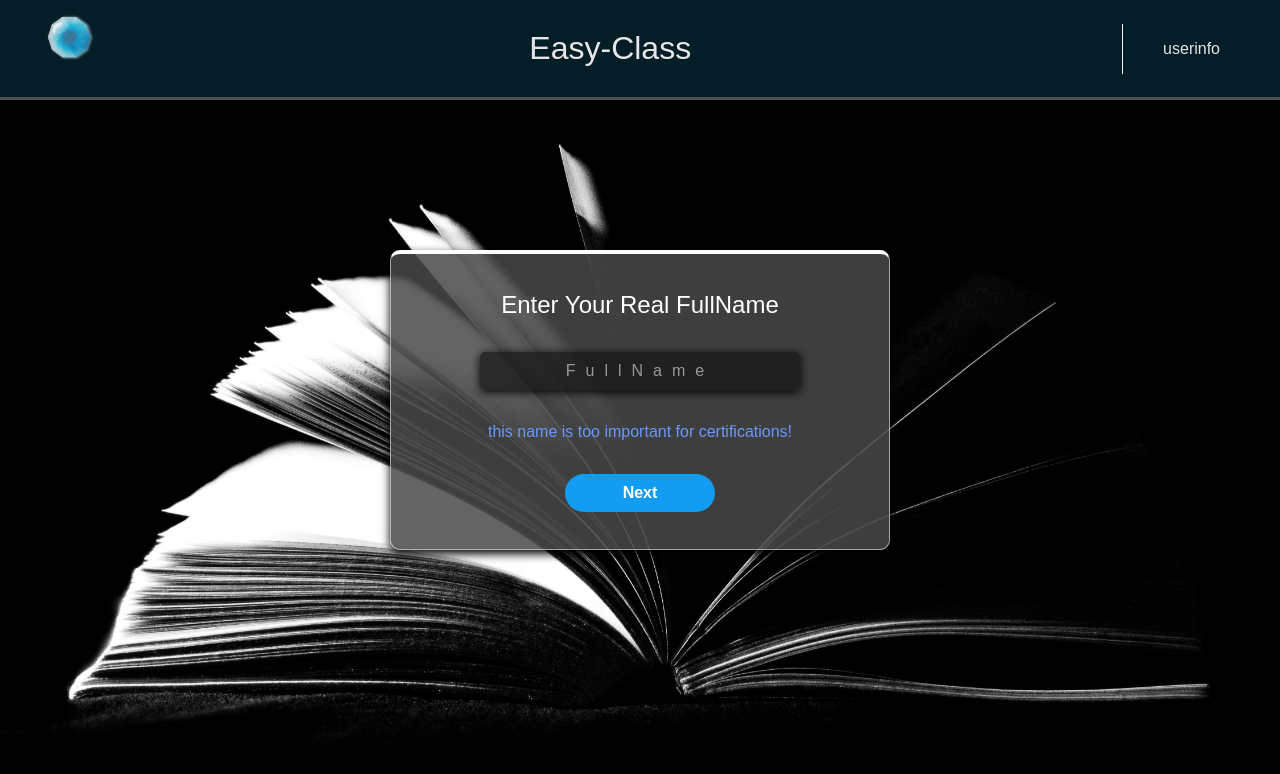
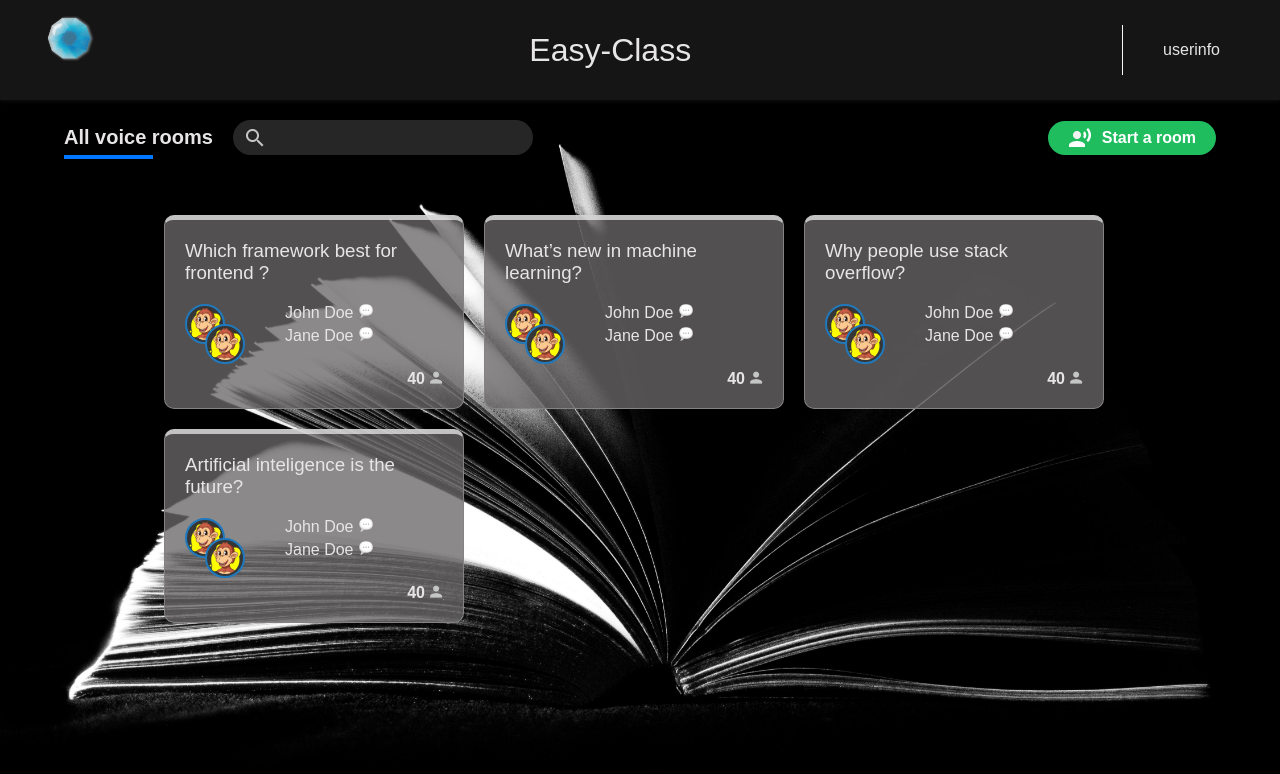
Before and after one commit to afghan106/Easy-class-mern-and-web-RTC-Project, a React (Create React App) app in the folder frontend/: page /rooms in a window 1280 px wide. Before the commit this address led to /activate. Shown: the top 774 px of the page. Built offline with nearby package versions, Linux system fonts and the light colour scheme; no server answers.

Commit message:
create the Room card component ,Rooms Page,Avatar component and add Some Dummy data for testing the app

```diff
--- a/frontend/src/App.js
+++ b/frontend/src/App.js
@@ -11,7 +11,9 @@ import Room from './pages/Room/Room';
 // import Loader from './components/shared/Loader/Loader';
 
 const isAuth=true;
-const user='';
+const user={
+    activated:true
+};
 
 function App() {
     // // Call refresh endpoint
--- /dev/null
+++ b/frontend/src/components/RoomCard/RoomCard.jsx
@@ -0,0 +1,49 @@
+import React from 'react';
+import styles from './RoomCard.module.css';
+import { useHistory } from 'react-router-dom';
+
+const RoomCard = ({ room }) => {
+    const history = useHistory();
+    return (
+        <div
+            onClick={() => {
+                history.push(`/room/${room.id}`);
+            }}
+            className={styles.card}
+        >
+            <h3 className={styles.topic}>{room.topic}</h3>
+            <div
+                className={`${styles.speakers} ${
+                    room.speakers.length === 1 ? styles.singleSpeaker : ''
+                }`}
+            >
+                <div className={styles.avatars}>
+                    {room.speakers.map((speaker) => (
+                        <img
+                            key={speaker.id}
+                            src={speaker.avatar}
+                            alt="speaker-avatar"
+                        />
+                    ))}
+                </div>
+                <div className={styles.names}>
+                    {room.speakers.map((speaker) => (
+                        <div key={speaker.id} className={styles.nameWrapper}>
+                            <span>{speaker.name}</span>
+                            <img
+                                src="/images/chat-bubble.png"
+                                alt="chat-bubble"
+                            />
+                        </div>
+                    ))}
+                </div>
+            </div>
+            <div className={styles.peopleCount}>
+                <span>{room.totalPeople}</span>
+                <img src="/images/user-icon.png" alt="user-icon" />
+            </div>
+        </div>
+    );
+};
+
+export default RoomCard;
--- /dev/null
+++ b/frontend/src/components/RoomCard/RoomCard.module.css
@@ -0,0 +1,60 @@
+.card {
+    width: 300px;
+    background: #6a6868c6;
+    padding: 20px;
+    border-radius: 10px;
+    cursor: pointer;
+    border: 0.5px solid rgb(131, 131, 131);
+    border-top: 5px solid rgba(255, 255, 255, 0.651);
+}
+
+.speakers {
+    display: flex;
+    align-items: center;
+    position: relative;
+    margin: 20px 0;
+}
+
+.avatars img {
+    width: 40px;
+    height: 40px;
+    border-radius: 50%;
+    object-fit: cover;
+    border: 2px solid #2079bd;
+    position: absolute;
+    top: 0;
+    left: 0;
+    background: #363636;
+}
+
+.avatars img:last-child {
+    top: 20px;
+    left: 20px;
+}
+
+.names {
+    margin-left: 100px;
+}
+
+.names span {
+    padding-bottom: 5px;
+    display: inline-block;
+    margin-right: 5px;
+}
+
+.peopleCount {
+    text-align: right;
+}
+
+.peopleCount span {
+    font-weight: bold;
+    margin-right: 5px;
+}
+
+.singleSpeaker .avatars img {
+    position: initial;
+}
+
+.singleSpeaker .names {
+    margin-left: 20px;
+}
--- a/frontend/src/components/shared/Navigation/Navigation.module.css
+++ b/frontend/src/components/shared/Navigation/Navigation.module.css
@@ -1,13 +1,13 @@
 .nav {
-    border-bottom: 3px solid rgb(80, 80, 80);
+    /* border-bottom: 2px solid rgb(80, 80, 80); */
     height: 100px;
     display: flex;
     flex-direction: row;
     align-items: center;
     justify-content: space-between;
     padding: 0 20px; /* Added padding for better spacing */
-    background-color: #041e27; /* Light background for contrast */
-    box-shadow: 0 2px 4px rgba(0, 0, 0, 0.1); /* Subtle shadow for depth */
+    background-color: #151515; /* Light background for contrast */
+    box-shadow: 0 2px 4px rgba(83, 82, 82, 0.147); /* Subtle shadow for depth */
 }
 
 .logo {
--- a/frontend/src/pages/Rooms/Rooms.jsx
+++ b/frontend/src/pages/Rooms/Rooms.jsx
@@ -1,9 +1,58 @@
-import React from 'react'
+import React, { useState, useEffect } from 'react';
+// import AddRoomModal from '../../components/AddRoomModal/AddRoomModal';
+import RoomCard from '../../components/RoomCard/RoomCard';
+import styles from './Rooms.module.css';
+import { getAllRooms } from '../../http';
+import {rooms} from './dommyData'
 
 const Rooms = () => {
-  return (
-    <div> this are the Rooms</div>
-  )
-}
+    // const [showModal, setShowModal] = useState(false);
+    // const [rooms, setRooms] = useState([]);
 
-export default Rooms
+    // useEffect(() => {
+    //     const fetchRooms = async () => {
+    //         const { data } = await getAllRooms();
+    //         setRooms(data);
+    //     };
+    //     fetchRooms();
+    // }, []);
+    function openModal() {
+        // setShowModal(true);
+    }
+    return (
+        <>
+            <div className="container">
+                <div className={styles.roomsHeader}>
+                    <div className={styles.left}>
+                        <span className={styles.heading}>All voice rooms</span>
+                        <div className={styles.searchBox}>
+                            <img src="/images/search-icon.png" alt="search" />
+                            <input type="text" className={styles.searchInput} />
+                        </div>
+                    </div>
+                    <div className={styles.right}>
+                        <button
+                            onClick={openModal}
+                            className={styles.startRoomButton}
+                        >
+                            <img
+                                src="/images/add-room-icon.png"
+                                alt="add-room"
+                            />
+                            <span>Start a room</span>
+                        </button>
+                    </div>
+                </div>
+
+                <div className={styles.roomList}>
+                    {rooms.map((room) => (
+                        <RoomCard key={room.id} room={room} />
+                    ))}
+                </div>
+            </div>
+
+        </>
+    );
+};
+
+export default Rooms;
--- /dev/null
+++ b/frontend/src/pages/Rooms/Rooms.module.css
@@ -0,0 +1,76 @@
+.roomsHeader {
+    display: flex;
+    align-items: center;
+    justify-content: space-between;
+    margin: 20px 0;
+}
+
+.left {
+    display: flex;
+    align-items: center;
+}
+
+.heading {
+    font-size: 20px;
+    font-weight: bold;
+}
+
+.searchBox {
+    background: #262626;
+    margin-left: 20px;
+    display: flex;
+    align-items: center;
+    padding: 0 10px;
+    min-width: 300px;
+    border-radius: 20px;
+}
+
+.searchInput {
+    background: transparent;
+    border: none;
+    outline: none;
+    padding: 10px;
+    color: #fff;
+    width: 100%;
+}
+
+.heading {
+    position: relative;
+}
+
+.heading::after {
+    content: '';
+    position: absolute;
+    bottom: -10px;
+    left: 0;
+    width: 60%;
+    height: 4px;
+    background: #0077ff;
+}
+
+.startRoomButton {
+    display: flex;
+    align-items: center;
+    background: #20bd5f;
+    padding: 5px 20px;
+    border-radius: 20px;
+    color: #fff;
+    transition: all 0.3s ease-in-out;
+}
+
+.startRoomButton span {
+    font-size: 16px;
+    margin-left: 10px;
+}
+
+.startRoomButton:hover {
+    background: #0f6632;
+}
+
+.roomList {
+    display: flex;
+    flex-wrap: wrap;
+    margin-left: 100px;
+    gap: 20px;
+    margin-top: 60px;
+}
--- /dev/null
+++ b/frontend/src/pages/Rooms/dommyData.js
@@ -0,0 +1,71 @@
+
+export const rooms = [
+    {
+        id: 1,
+        topic: 'Which framework best for frontend ?',
+        speakers: [
+            {
+                id: 1,
+                name: 'John Doe',
+                avatar: '/images/monkey-avatar.png',
+            },
+            {
+                id: 2,
+                name: 'Jane Doe',
+                avatar: '/images/monkey-avatar.png',
+            },
+        ],
+        totalPeople: 40,
+    },
+    {
+        id: 3,
+        topic: 'What’s new in machine learning?',
+        speakers: [
+            {
+                id: 1,
+                name: 'John Doe',
+                avatar: '/images/monkey-avatar.png',
+            },
+            {
+                id: 2,
+                name: 'Jane Doe',
+                avatar: '/images/monkey-avatar.png',
+            },
+        ],
+        totalPeople: 40,
+    },
+    {
+        id: 4,
+        topic: 'Why people use stack overflow?',
+        speakers: [
+            {
+                id: 1,
+                name: 'John Doe',
+                avatar: '/images/monkey-avatar.png',
+            },
+            {
+                id: 2,
+                name: 'Jane Doe',
+                avatar: '/images/monkey-avatar.png',
+            },
+        ],
+        totalPeople: 40,
+    },
+    {
+        id: 5,
+        topic: 'Artificial inteligence is the future?',
+        speakers: [
+            {
+                id: 1,
+                name: 'John Doe',
+                avatar: '/images/monkey-avatar.png',
+            },
+            {
+                id: 2,
+                name: 'Jane Doe',
+                avatar: '/images/monkey-avatar.png',
+            },
+        ],
+        totalPeople: 40,
+    },
+];
--- a/frontend/src/pages/steps/avatar/Avatar.jsx
+++ b/frontend/src/pages/steps/avatar/Avatar.jsx
@@ -1,8 +1,24 @@
 import React from 'react'
+import Card from '../../../components/shared/Card/Card'
+import Button from '../../../components/shared/button/Button'
+import styles from "./Avatar.module.css";
+import { useHistory } from "react-router-dom";
+const Avatar = ({back}) => {
+  const history=useHistory();
 
-const Avatar = () => {
+  function submit(){
+  history.push('/rooms')
+  }
   return (
-    <div>Avatar</div>
+    <Card title={'📷 Hey, Avatar!'}>
+      <p>here how you look</p>
+      <div className={styles.image}>
+        <img src="/images/monkey-avatar.png" alt="avatar" />
+      </div>
+    <Button text={'Submit'} onclick={submit}></Button>
+    <p style={{color:"#6799ff"}}>set the Name Again !</p>
+    </Card>
+
   )
 }
 
--- /dev/null
+++ b/frontend/src/pages/steps/avatar/Avatar.module.css
@@ -0,0 +1,6 @@
+.image{
+    border: 6px solid rgb(0, 238, 255);
+    border-radius: 50%;
+    height: 110px;
+    width: 110px;
+}
```
